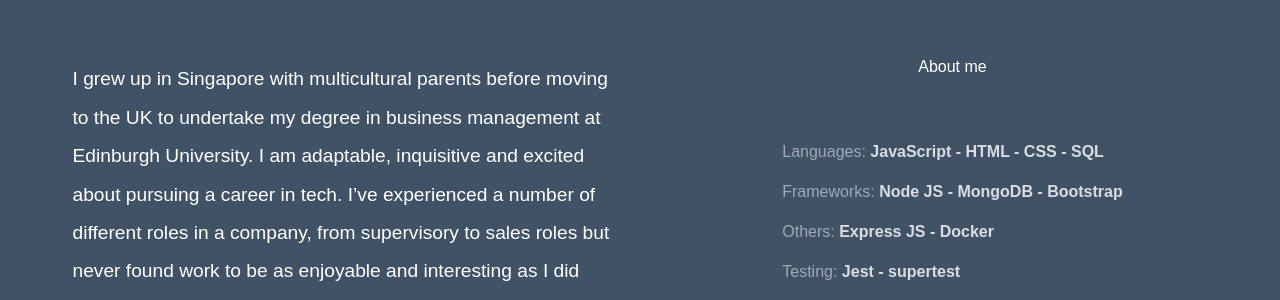
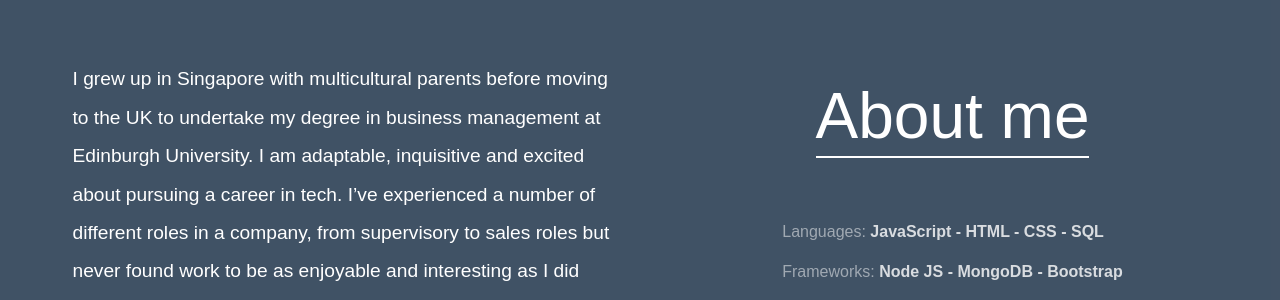
Before and after one commit to sigltech/sigl_portfolio, a website: page index.html in a window 1280 px wide. Shown: the part 1108-1408 px from the top of the page. Drawn offline with Linux system fonts and the light colour scheme; a web font is replaced by a local one.

Commit message:
fixed id reference from read more btn to about me header

```diff
--- a/src/css/index-section2.css
+++ b/src/css/index-section2.css
@@ -7,7 +7,7 @@
     padding: 2rem;
 }
 
-#about-me-h1 {
+#about-me {
     margin-top: 0;
     padding-top: 100px;
     font-size: 4rem;
```
